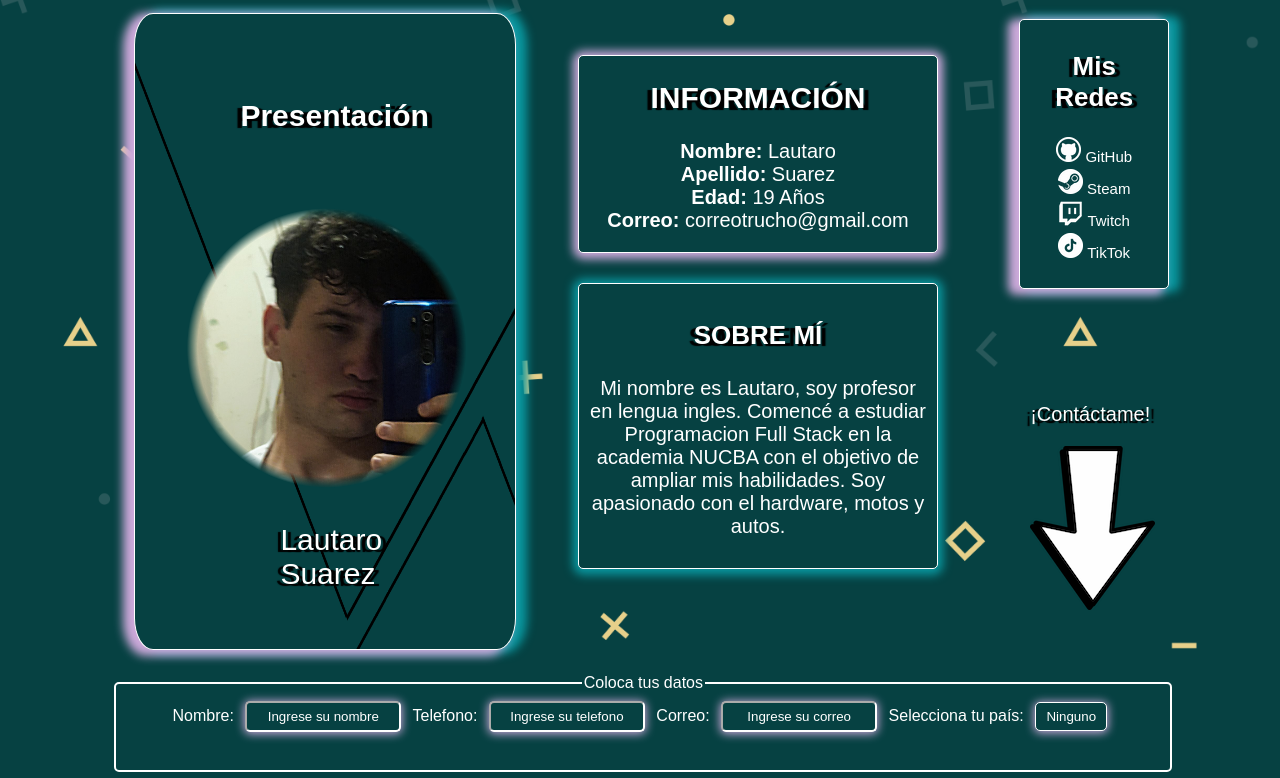
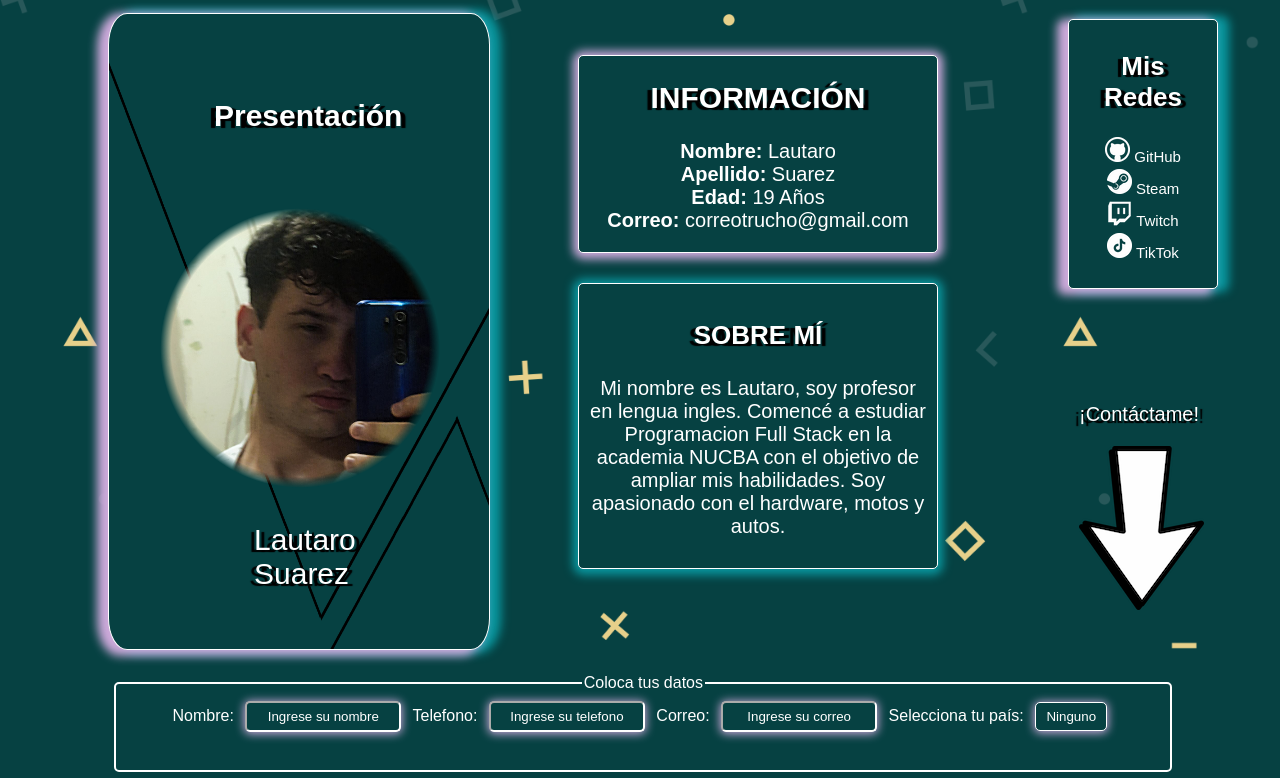
Before and after one commit to OsniaaK/NucbaSNK-4717, a plain HTML site: page index.html in a window 1280 px wide. Shown: the top 778 px of the page. Drawn offline with Linux system fonts and the light colour scheme.

Commit message:
Pruebas para solucionar error visual en movil

```diff
--- a/styles/style.css
+++ b/styles/style.css
@@ -25,7 +25,7 @@ header {
     box-shadow: #CCA9DA -8px 3px 10px 3px, #09979F 8px 0px 10px 3px;
     margin: 5px;
     margin-right: 300px;
-    margin-left: 10%;
+    margin-left: 100px;
     padding-left: 20px;
     max-width: 300px;
     max-height: 600px;
@@ -94,7 +94,7 @@ main>h2 {
     border-radius: 5px;
     box-shadow: #CCA9DA -8px 3px 10px 3px, #09979F 8px 0px 10px 3px;
     padding: 10px;
-    margin-left: 80%;
+    margin-left: 1060px;
     margin-top: -550px;
     margin-bottom: 5px;
     width: 150px;
```
